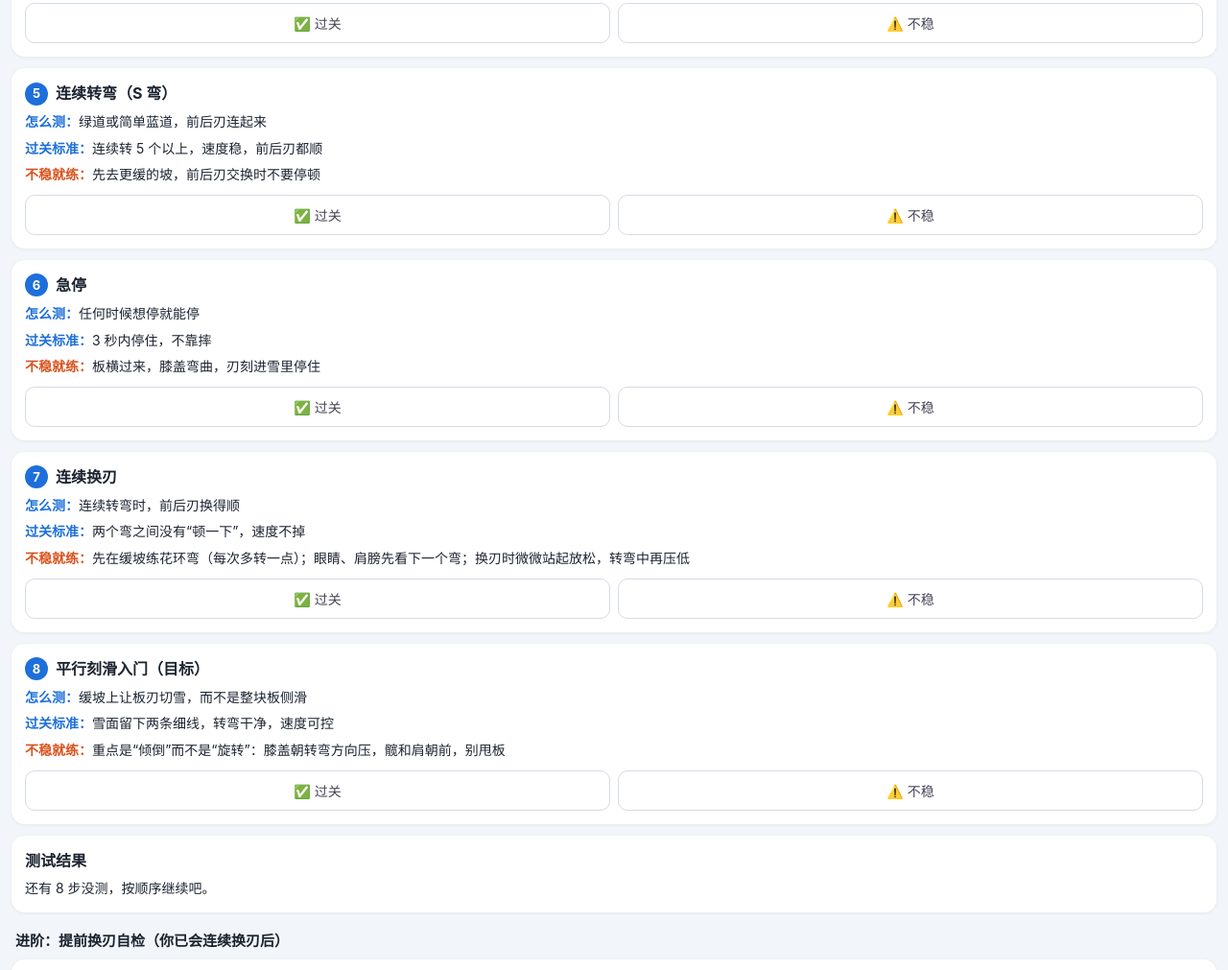
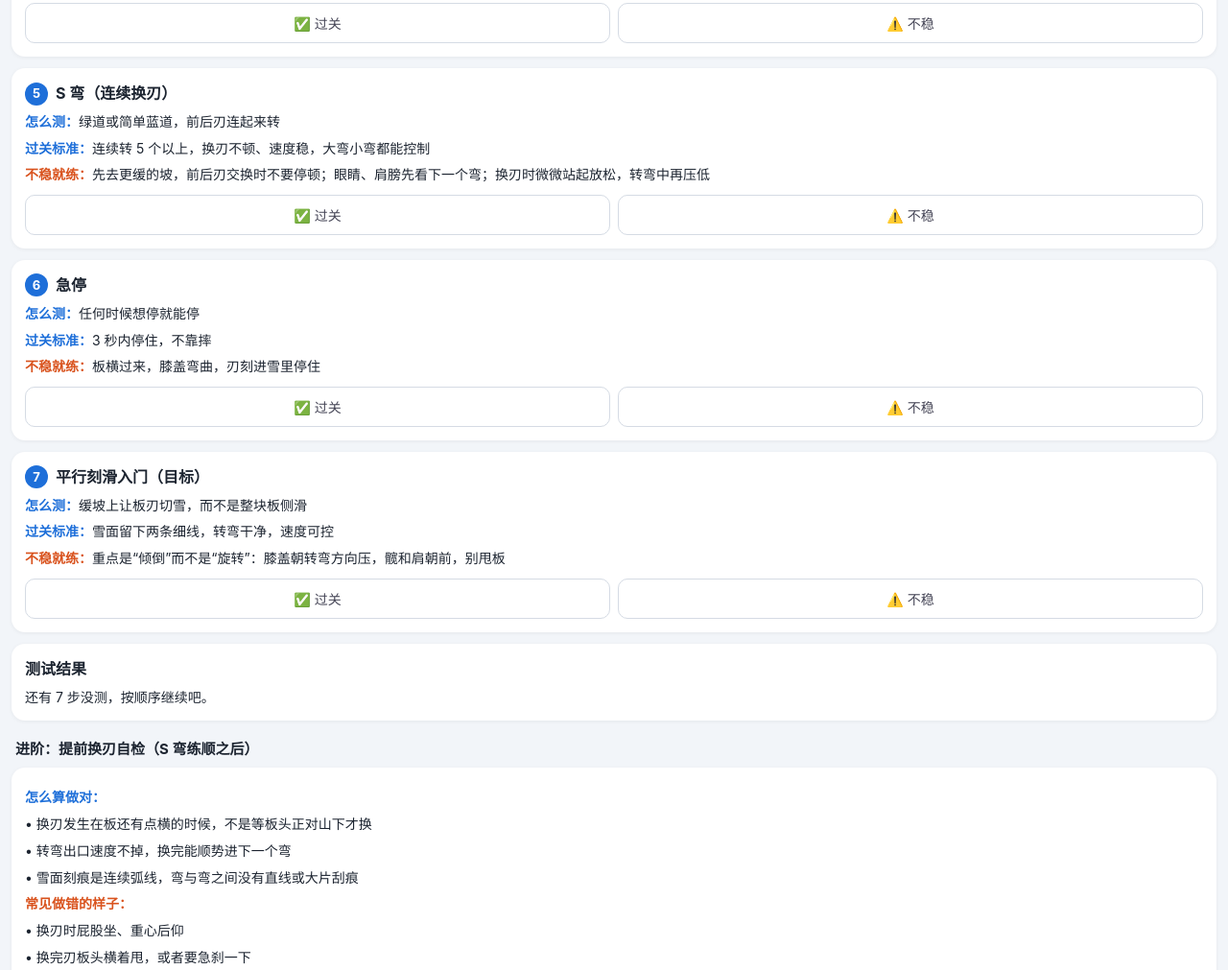
Before and after one commit to zhangzhenliang01-max/ski-checklist, a plain HTML site: page index.html in a window 1280 px wide. Shown: the part 882-1893 px from the top of the page at 96% size. Drawn offline with Linux system fonts and the light colour scheme.

Commit message:
merge S-turn and edge change steps
Co-authored-by: Cursor <cursoragent@cursor.com>

```diff
--- a/index.html
+++ b/index.html
@@ -35,17 +35,17 @@ h3{font-size:15px;margin:18px 4px 8px}
 <body>
 <header>
 <h1>🏂 单板刻滑自测清单</h1>
-<p>按 1→8 顺序测（提前换刃放在后面的进阶部分），哪步不稳就停在哪步多练，过关再往下</p>
+<p>按 1→7 顺序测（提前换刃放在后面的进阶部分），哪步不稳就停在哪步多练，过关再往下</p>
 </header>
 <div class="wrap">
-<div class="tip">用法：选一条人少的绿道或最缓蓝道，每步测 2~3 次，点「✅ 过关」或「⚠️ 不稳」，记录会保存在本手机。前 7 步都稳了，再去练第 8 步刻滑入门。</div>
+<div class="tip">用法：选一条人少的绿道或最缓蓝道，每步测 2~3 次，点「✅ 过关」或「⚠️ 不稳」，记录会保存在本手机。前 6 步都稳了，再去练第 7 步刻滑入门。</div>
 
 <div id="list"></div>
 
 <div class="sum" id="sum"></div>
 
 
-<h3>进阶：提前换刃自检（你已会连续换刃后）</h3>
+<h3>进阶：提前换刃自检（S 弯练顺之后）</h3>
 <div class="card">
 <div class="row"><b>怎么算做对：</b></div>
 <div class="row">• 换刃发生在板还有点横的时候，不是等板头正对山下才换</div>
@@ -95,12 +95,11 @@ const STEPS=[
 {t:'前刃推坡',d:'脚尖着地，板横着往下推（最常不稳）',ok:'同上，前刃也能匀速、不抖',fix:'膝盖往前压，别后仰，眼睛看前方，不要低头看板'},
 {t:'落叶飘（前刃、后刃各一遍）',d:'板头或板尾带一点方向，左右摆着往下',ok:'能左右摆动着往下，不是直冲',fix:'先推坡，再轻轻转前脚方向，慢慢加大幅度'},
 {t:'J 形转弯（前刃一次、后刃一次）',d:'滑出去后转向山上并停住',ok:'板自然转向山上并停稳',fix:'前脚带头，眼睛、肩膀先转，板跟着转'},
-{t:'连续转弯（S 弯）',d:'绿道或简单蓝道，前后刃连起来',ok:'连续转 5 个以上，速度稳，前后刃都顺',fix:'先去更缓的坡，前后刃交换时不要停顿'},
+{t:'S 弯（连续换刃）',d:'绿道或简单蓝道，前后刃连起来转',ok:'连续转 5 个以上，换刃不顿、速度稳，大弯小弯都能控制',fix:'先去更缓的坡，前后刃交换时不要停顿；眼睛、肩膀先看下一个弯；换刃时微微站起放松，转弯中再压低'},
 {t:'急停',d:'任何时候想停就能停',ok:'3 秒内停住，不靠摔',fix:'板横过来，膝盖弯曲，刃刻进雪里停住'},
-{t:'连续换刃',d:'连续转弯时，前后刃换得顺',ok:'两个弯之间没有“顿一下”，速度不掉',fix:'先在缓坡练花环弯（每次多转一点）；眼睛、肩膀先看下一个弯；换刃时微微站起放松，转弯中再压低'},
 {t:'平行刻滑入门（目标）',d:'缓坡上让板刃切雪，而不是整块板侧滑',ok:'雪面留下两条细线，转弯干净，速度可控',fix:'重点是“倾倒”而不是“旋转”：膝盖朝转弯方向压，髋和肩朝前，别甩板'}
 ];
-const KEY='ski_check_v1';
+const KEY='ski_check_v2';
 let st=JSON.parse(localStorage.getItem(KEY)||'{}');
 function save(){localStorage.setItem(KEY,JSON.stringify(st))}
 function render(){
```
